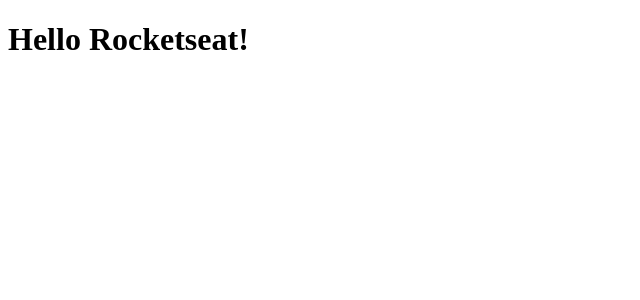
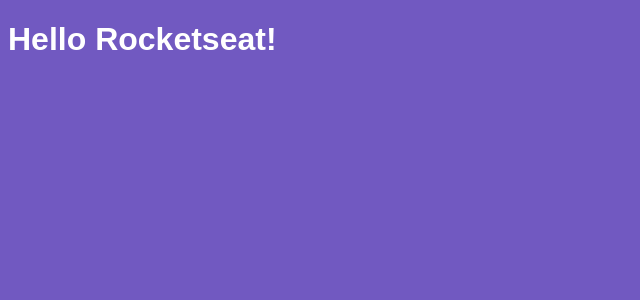
Before and after one commit to rafm/bootcamp-gostack, a React app in the folder 04-introducao-ao-react/: page / in a window 1280 px wide. Shown: the top 300 px of the page, without its empty margins (0-640 px from the left). Built offline with nearby package versions, Linux system fonts and the light colour scheme.

Commit message:
04-react: configuring CSS loaders on WebPack:
- style-loader: get all CSS files and put it on the HTML <style> tag.
- style-css: import and work with CSS on React JS / JSX files.

```diff
--- a/04-introducao-ao-react/package.json
+++ b/04-introducao-ao-react/package.json
@@ -12,6 +12,8 @@
     "@babel/preset-env": "^7.7.6",
     "@babel/preset-react": "^7.7.4",
     "babel-loader": "^8.0.6",
+    "css-loader": "^3.3.2",
+    "style-loader": "^1.0.1",
     "webpack": "^4.41.2",
     "webpack-cli": "^3.3.10",
     "webpack-dev-server": "^3.9.0"
--- /dev/null
+++ b/04-introducao-ao-react/src/App.css
@@ -0,0 +1,5 @@
+body {
+    background-color: #7159C1;
+    color: #FFF;
+    font-family: Arial, Helvetica, sans-serif;
+}
--- a/04-introducao-ao-react/src/App.js
+++ b/04-introducao-ao-react/src/App.js
@@ -1,4 +1,5 @@
 import React from 'react';
+import './App.css';
 
 function App() {
     return <h1>Hello Rocketseat!</h1>
--- a/04-introducao-ao-react/src/index.js
+++ b/04-introducao-ao-react/src/index.js
@@ -1,6 +1,5 @@
 import React from 'react';
 import { render } from 'react-dom';
-
 import App from './App';
 
 render(<App />, document.getElementById('app'));
--- a/04-introducao-ao-react/webpack.config.js
+++ b/04-introducao-ao-react/webpack.config.js
@@ -18,6 +18,17 @@
                     loader: 'babel-loader',
                 }
             },
-        ]
-    }
+            {
+                test: /\.css$/,
+                use: [
+                    {
+                        loader: 'style-loader',
+                    },
+                    {
+                        loader: 'css-loader',
+                    },
+                ],
+            },
+        ],
+    },
 };
```
Also changed, not shown: 1 other file (tests, documents, lock files or other folders).
